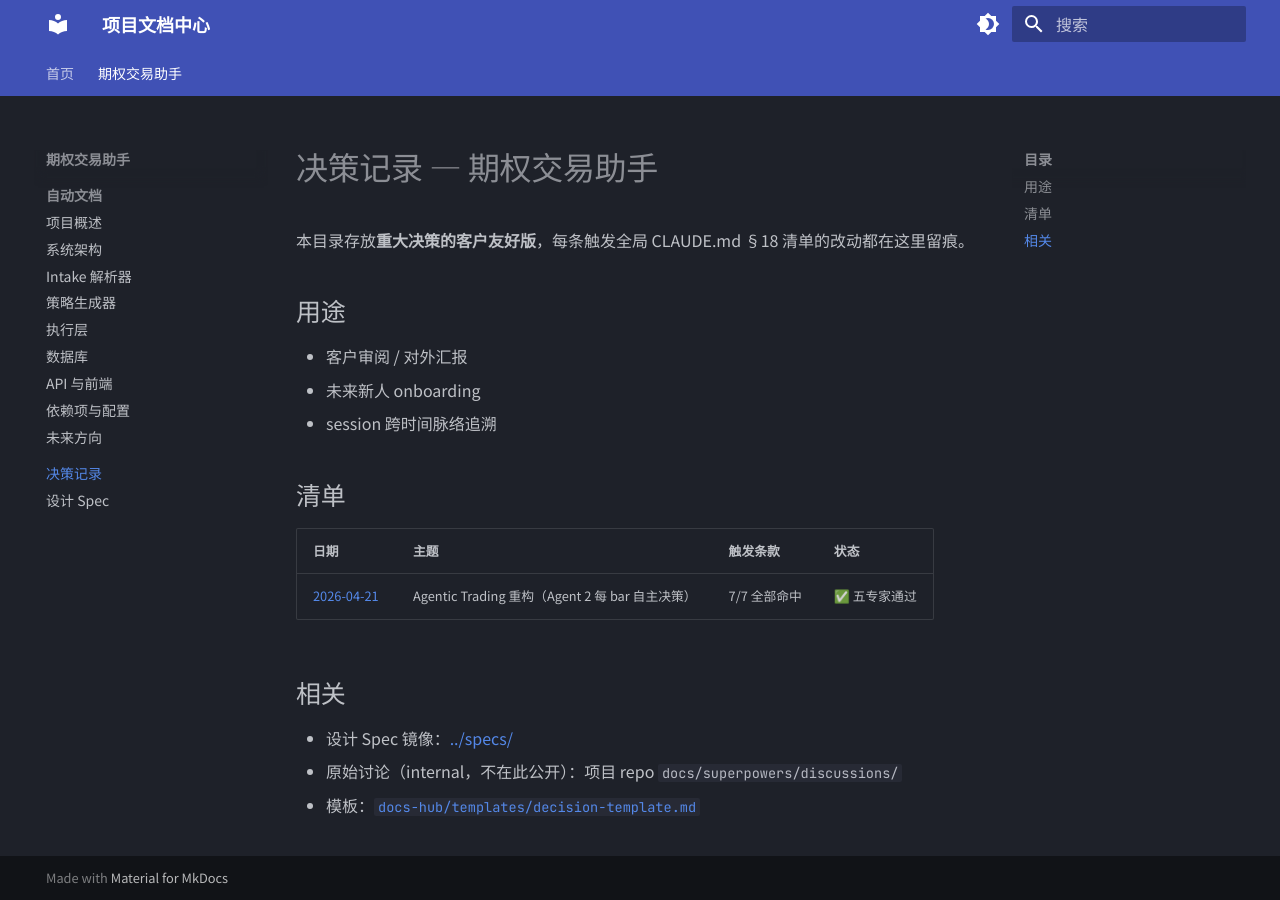
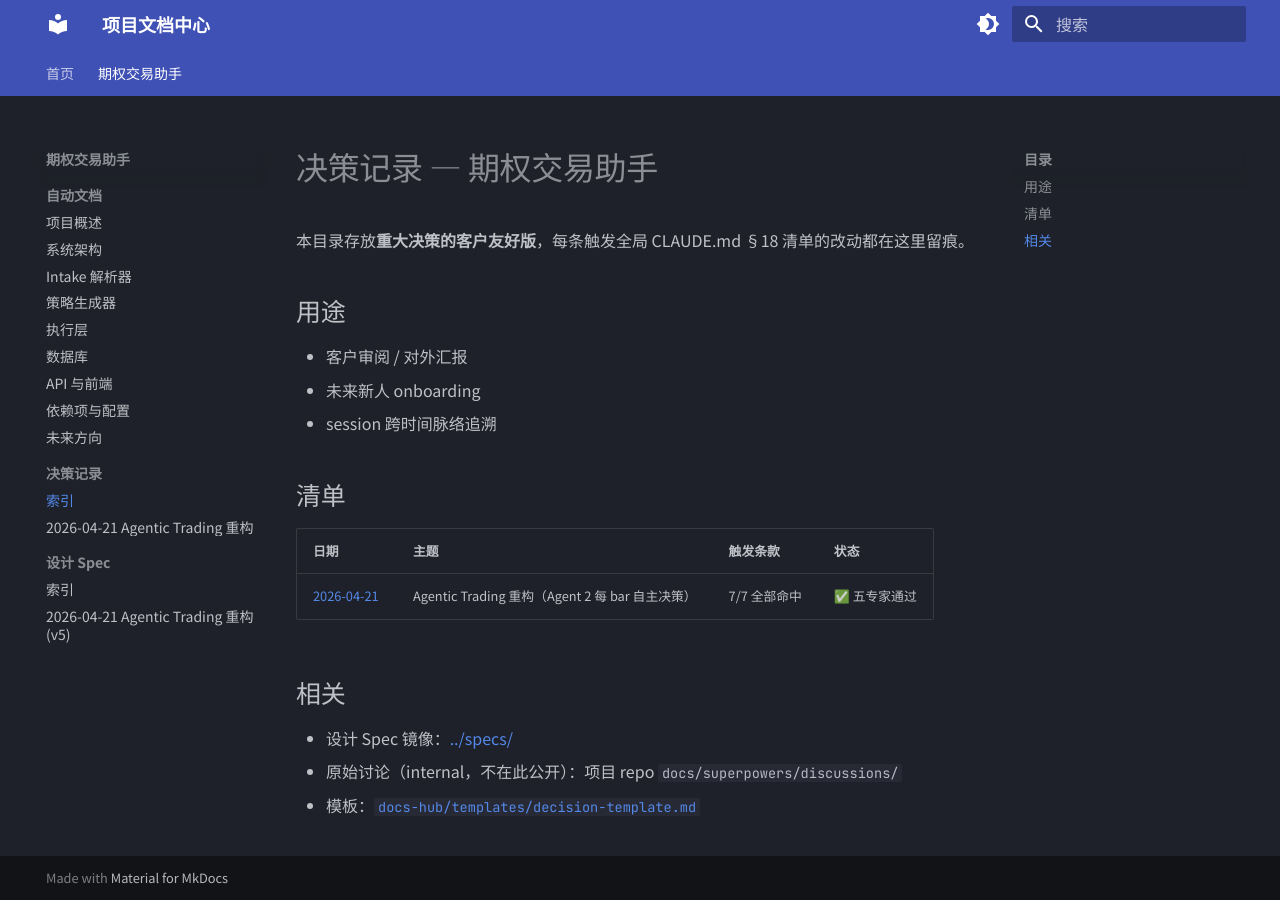
Before and after one commit to ChunmiaoYu/Projects-Wiki, an MkDocs documentation site: the page built from docs/options-trader/decisions/README.md, in a window 1280 px wide. Built offline with MkDocs 1.6.1 and Material for MkDocs 9.7.7, drawn with Linux system fonts in a browser that asks for light colours.

Commit message:
fix(mkdocs): templates 链接改外链 + nav 加 2026-04-21 两个文档
mkdocs --strict 在 build 时挂掉，根因两条 WARNING:
- decisions/README.md 和 specs/README.md 引用 ../../../templates/
  但 templates/ 在 docs/ 树外, mkdocs 找不到 → 改为 GitHub blob 外链
- 顺手把 2026-04-21 agentic redesign 的 spec 和 decisions 加进 nav
  (原来只列到 README.md, 用户进首页看不到具体文档)

验证: push 后看 Deploy Wiki to GitHub Pages workflow 是否绿。

```diff
--- a/docs/options-trader/decisions/README.md
+++ b/docs/options-trader/decisions/README.md
@@ -18,4 +18,4 @@
 
 - 设计 Spec 镜像：[../specs/](../specs/)
 - 原始讨论（internal，不在此公开）：项目 repo `docs/superpowers/discussions/`
-- 模板：[`docs-hub/templates/decision-template.md`](../../../templates/decision-template.md)
+- 模板：[`docs-hub/templates/decision-template.md`](https://github.com/ChunmiaoYu/Projects-Wiki/blob/main/templates/decision-template.md)
--- a/mkdocs.yml
+++ b/mkdocs.yml
@@ -66,5 +66,9 @@ nav:
       - API 与前端: options-trader/07_api_frontend.md
       - 依赖项与配置: options-trader/08_dependencies.md
       - 未来方向: options-trader/09_roadmap.md
-    - 决策记录: options-trader/decisions/README.md
-    - 设计 Spec: options-trader/specs/README.md
+    - 决策记录:
+      - 索引: options-trader/decisions/README.md
+      - 2026-04-21 Agentic Trading 重构: options-trader/decisions/2026-04-21-agentic-trading-redesign.md
+    - 设计 Spec:
+      - 索引: options-trader/specs/README.md
+      - 2026-04-21 Agentic Trading 重构 (v5): options-trader/specs/2026-04-21-agentic-trading-redesign-design.md
```
Also changed, not shown: docs/options-trader/specs/README.md (+1 -1 lines).
